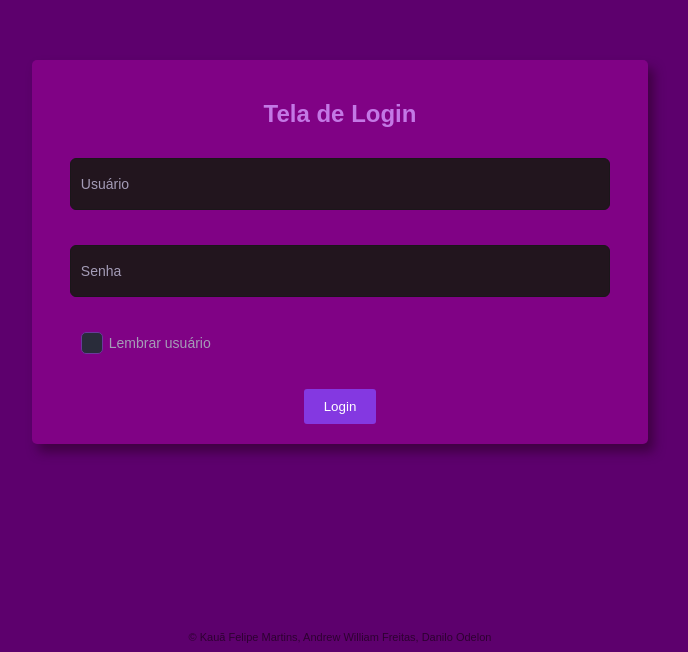
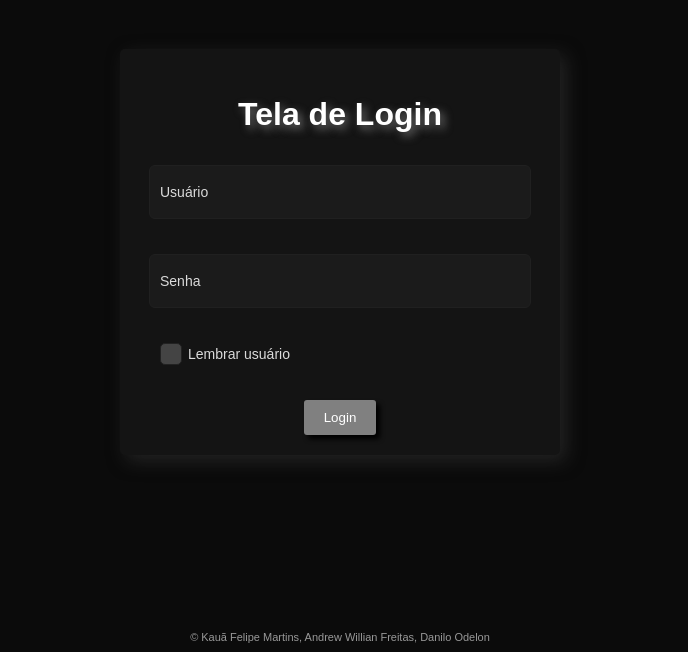
Before and after one commit to JokerKaua/tela-de-login, a plain HTML site: page index.html in a window 1280 px wide. Shown: the part 148-800 px from the top of the page, without its empty margins (300-988 px from the left). Drawn offline with Linux system fonts and the light colour scheme.

Commit message:
Finalização CSS

```diff
--- a/index.html
+++ b/index.html
@@ -26,7 +26,7 @@
         <button type="button" id="login">Login</button>
       </form>
     </div>
-    <footer>&copy Kauã Felipe Martins, Andrew William Freitas, Danilo Odelon</footer>
+    <footer>&copy Kauã Felipe Martins, Andrew Willian Freitas, Danilo Odelon</footer>
 </body>
     <script src="script.js"></script>
 </html>
--- a/style.css
+++ b/style.css
@@ -1,6 +1,6 @@
 body {
   font-family: Arial, sans-serif;
-  background-color: #49014b;
+  background-color: #000000;
   color: #ffffff;
   display: flex;
   justify-content: center;
@@ -8,35 +8,47 @@ body {
   height: 100vh;
   margin: 0;
   overflow: hidden;
-  animation: backgroundAnimation 5s infinite alternate;
+  animation: backgroundAnimation 9s infinite alternate;
 }
 
 @keyframes backgroundAnimation {
   0% {
-    background-color: #800285;
+    background-color: #4d4d4d;
   }
   100% {
-    background-color: #5d006d;
+    background-color: #000000;
   }
 }
 
 .login-container {
-  background-color: #530263;
+  background-color: #4d4d4d;
   border-radius: 5px;
-  width: 45%;
-  box-shadow: 6px 8px 11px rgba(41, 1, 36, 0.562);
+  width: 400px;
+  box-shadow: 6px 6px 18px rgba(53, 53, 53, 0.562);
   padding: 20px;
   text-align: center;
-  animation: backgroundAnimation 5s infinite alternate-reverse;
+  animation: backgroundAnimation 9s infinite alternate-reverse;
 }
 
 .login-container h2 {
-  margin-bottom: 20px;
-  color: #c378e5;
+  margin-bottom: 22px;
+  color: #ffffff;
+  font-size: 32px;
+  text-shadow: 3px 3px 8px rgba(200, 200, 200, 0.7);
+  animation: textShadowAnimation 9s infinite alternate-reverse;
+}
+
+@keyframes textShadowAnimation {
+  0% {
+    text-shadow: 6px 8px 11px rgb(0, 0, 0);
+  }
+  100% {
+    text-shadow: 3px 3px 8px rgba(200, 200, 200, 0.7);
+  }
 }
 
 :focus {
-  outline: 1px solid #a459ff;
+  outline: 1px solid #ffffff;
 }
 
 .login-container label {
@@ -51,7 +63,7 @@ body {
   left: 5%;
   transform: translateY(-50%);
   font-size: 14px;
-  color:#a49cb7;
+  color:#dbdbdb;
 }
 
 .usuario span,
@@ -86,10 +98,14 @@ input {
   height: 30px;
   padding: 10px;
   margin: 10px 0;
-  border: 1px solid #1a1619;
+  border: 1px solid #202020;
   border-radius: 6px;
-  background-color: #22151e;
+  background-color: #1b1b1b;
   color: #ffffff;
+}
+
+.usuario input, .senha input {
+  padding-top: 12px;
 }
 
 .lembrar {
@@ -99,7 +115,7 @@ input {
   margin-top: 10px;
   margin-left: 5%;
   white-space: nowrap;
-  color: #a49cb7;
+  color: #c2c2c2;
   cursor: pointer;
 }
 
@@ -115,15 +131,15 @@ input {
   width: 10px;
   height: 0px;
   margin-right: 5px;
-  border: 1px solid #6a399b;
+  border: 1px solid #222;
   border-radius: 5px;
-  background-color: #292c3a;
+  background-color: #444444;
   outline: none;
   position: relative;
 }
 
 .lembrar input:focus {
-  border-color: #a459ff;
+  border-color: #ffffff;
 }
 
 .lembrar input[type="checkbox"]:checked::after {
@@ -158,22 +174,23 @@ input {
 }
 
 button {
-  background-color: #8438e1;
+  background-color: #808080;
   color: #ffffff;
   border: none;
   border-radius: 3px;
   margin-top: 6px;
   padding: 10px 20px;
   cursor: pointer;
+  box-shadow: 4px 4px 5px #000;
   transition: background-color 0.3s ease;
 }
 
 button:hover {
-  background-color: #602577;
+  background-color: #555;
 }
 
 footer {
-  color: rgba(30, 0, 30, 0.75);
+  color: rgba(200, 200, 200, 0.75);
   width: 100%;
   position: absolute;
   bottom: 4px;
@@ -182,7 +199,7 @@ footer {
   text-align: center;
 }
 
-@media (max-width: 600px) {
+@media (max-width: 768px) {
   body {
     display: block;
     text-align: center;
```
